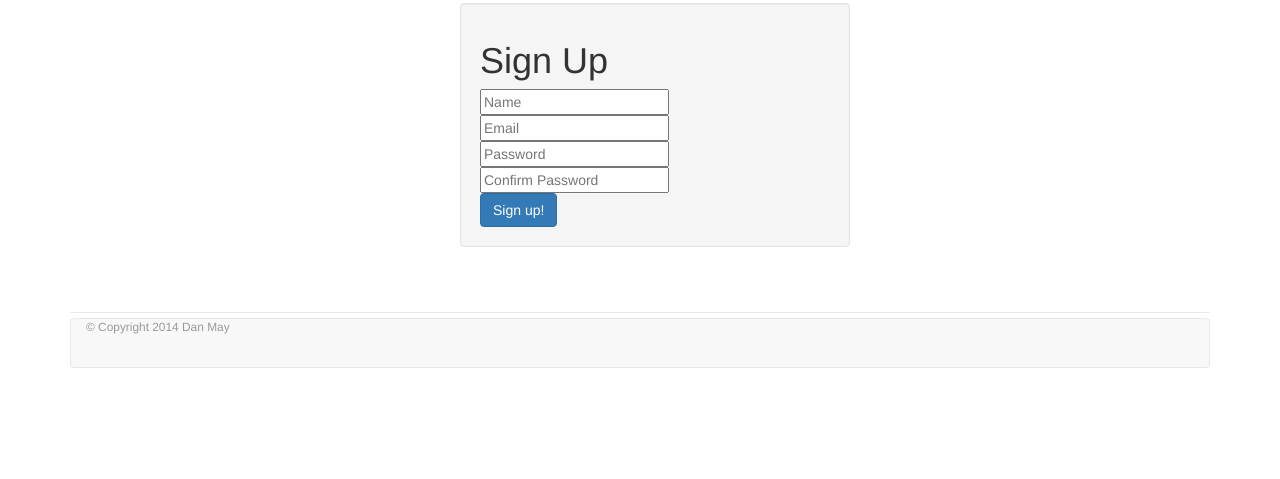
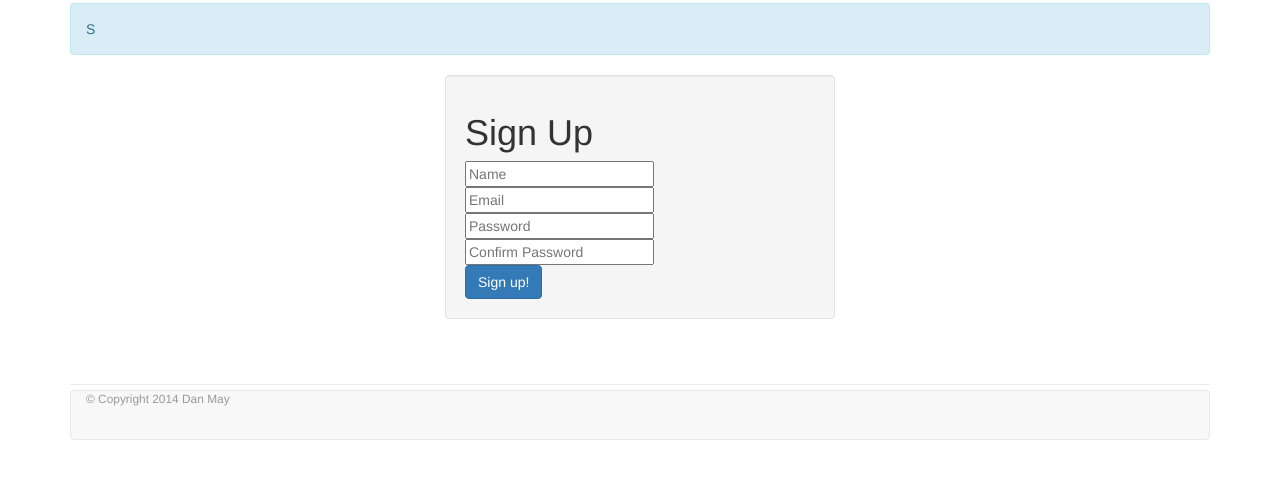
Before and after one commit to DanMayhem/einit, a Flask app: page /signup_form in a window 1280 px wide. Shown: the part 57-536 px from the top of the page. Run offline with Flask 2, Linux system fonts and the light colour scheme; tables that the repository leaves empty hold one stand-in row (values such as "Sample post"); one stand-in notice (Sample message) is shown; parts of the project's set-up code (start-up, migrations or seed data) failed here and were passed over; some libraries are stand-ins or nearby versions.

Commit message:
adding flashed messages

```diff
--- a/einit/__init__.py
+++ b/einit/__init__.py
@@ -43,7 +43,7 @@ def signup_form():
 @app.route('/signup', methods=['POST'])
 def create_user():
   form = einit.views.SignUpForm()
-  if not form.validate_on_submit():
+  if form.validate_on_submit():
     #check to see if usename exists:
     if db.session.query(einit.models.User).filter(einit.User.name == form.name.data).all >0:
       pass
@@ -51,4 +51,7 @@ def create_user():
     db.session.add(u)
     db.session.commit()
     return flask.redirect(flask.url_for("index"), code=302) #force method to get
-  return flask.redirect(flask.url_for("signup_form"))
+  #validation failed, flash errors
+  for k in form.errors:
+    flask.flash(form.errors[k],'danger')
+  return flask.redirect(flask.url_for("signup_form"), code=302)
--- a/einit/templates/base.html
+++ b/einit/templates/base.html
@@ -13,6 +13,10 @@
       {% include "navbar.html" ignore missing %}
     {% endblock %}
     <div class="container">
+      {% block flasher %}
+        {%include "flasher.html" ignore missing %}
+      {% endblock %}
+
       {% block content %}
       {% endblock %}
 
--- /dev/null
+++ b/einit/templates/flasher.html
@@ -0,0 +1,7 @@
+{% with messages = get_flashed_messages(with_categories=true) %}
+  {% if messages %}
+    {% for category, message in messages %}
+      <div class="alert alert-info alert-{{ category }}">{{ message[0] }}</div>
+    {% endfor %}
+  {% endif %}
+{% endwith %}
--- a/einit/templates/signup.html
+++ b/einit/templates/signup.html
@@ -2,9 +2,9 @@
 {% block content %}
 {% import 'macros.html' as util %}
 
-<div class="container">
 <div class="row">
-    <div class="col-xs-4 col-xs-offset-4 well">
+  <div class="col-md-4 col-md-offset-4 well">
+
     <h1>Sign Up</h1>
     <form method="post" action="/signup">
       {{form.hidden_tag()}}
@@ -18,6 +18,5 @@
       </dd>
   </div>
 </div>
-</div>
 
 {% endblock %}
```
Lines whose indentation alone changed are shown as unchanged.
